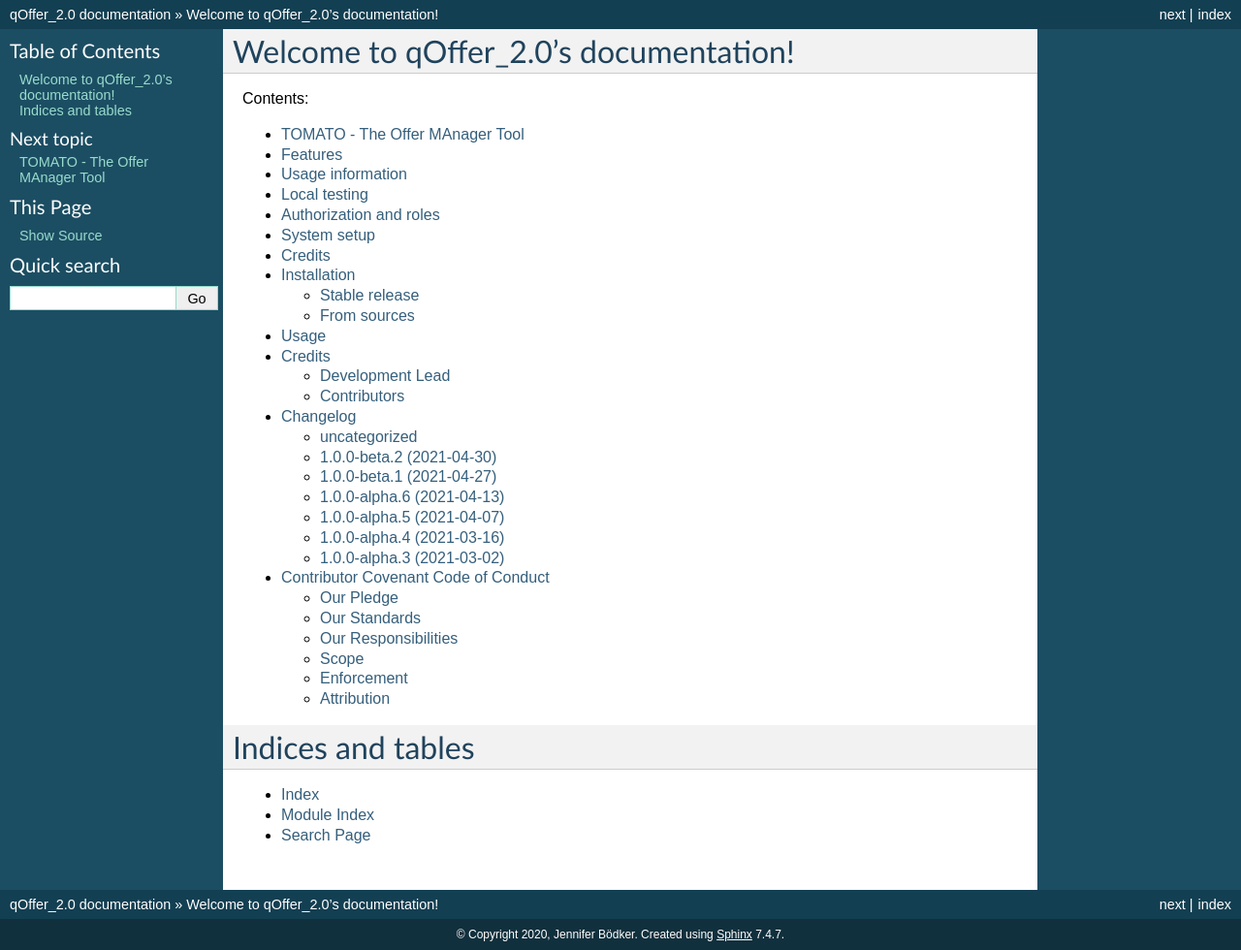
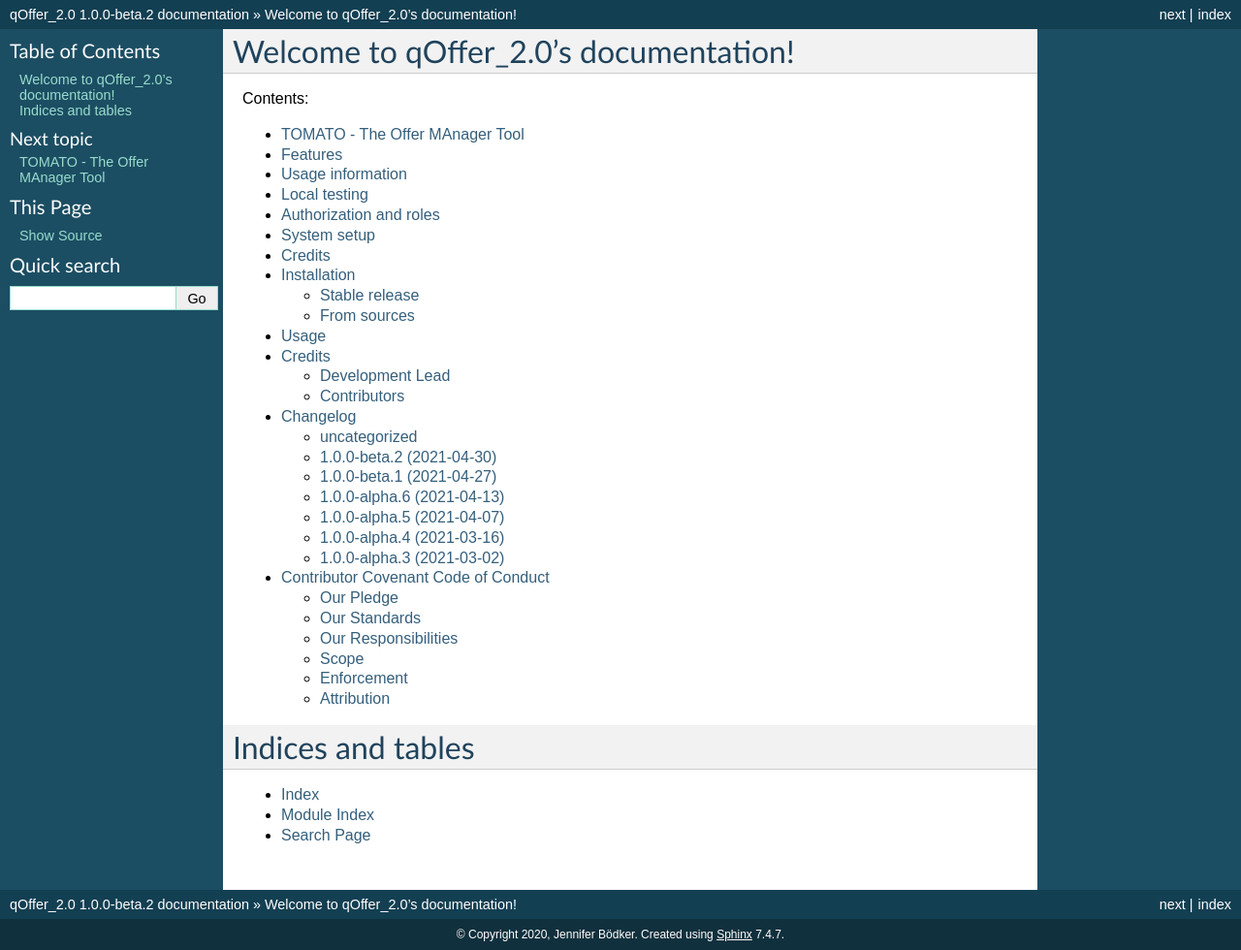
Before and after one commit to qbicsoftware/offer-manager-2-portlet, a Sphinx documentation site: the page built from docs/index.rst, in a window 1280 px wide. Shown: the whole page at 97% size. Built offline with Sphinx 7.4.7, drawn with Linux system fonts in a browser that asks for light colours; part of the change alters nothing that is shown.

```diff
--- a/docs/conf.py
+++ b/docs/conf.py
@@ -55,15 +55,9 @@ author = "Jennifer Bödker"
 # the built documents.
 #
 # The short X.Y version.
-<<<<<<< HEAD
 version = '1.0.0-beta.2'
 # The full version, including alpha/beta/rc tags.
 release = '1.0.0-beta.2'
-=======
-version = '1.0.0-beta.2-SNAPSHOT'
-# The full version, including alpha/beta/rc tags.
-release = '1.0.0-beta.2-SNAPSHOT'
->>>>>>> development
 
 # The language for content autogenerated by Sphinx. Refer to documentation
 # for a list of supported languages.
```
